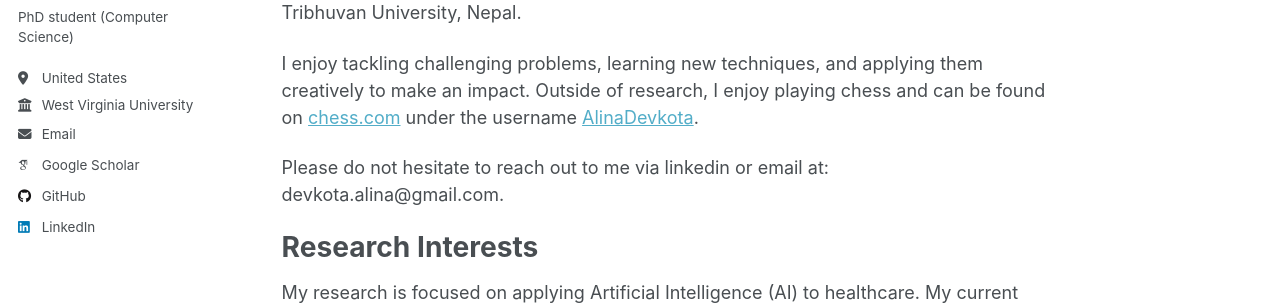
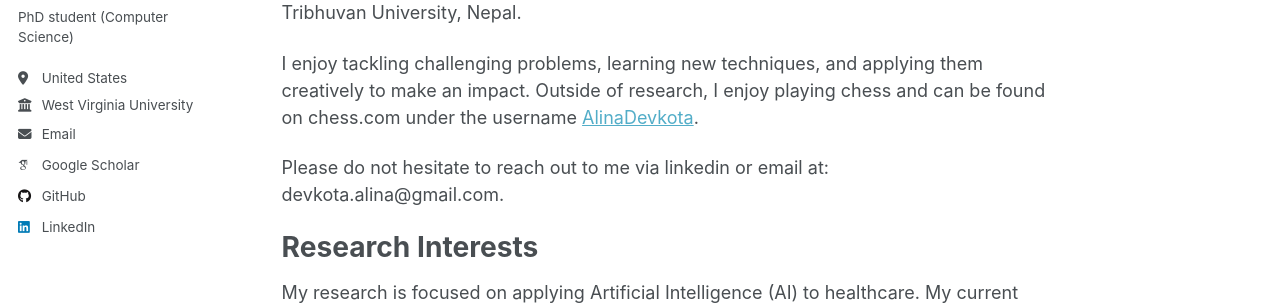
Before and after one commit to alinadevkota/Portfolio, a Jekyll site: the page built from _pages/about.md, in a window 1280 px wide and 1200 px high. Shown: the part 277-582 px from the top of the window. Built offline with Jekyll 4.4.1, drawn with Linux system fonts in a browser that asks for light colours; some web fonts are replaced; a script that is not in the unit is left out; some of the changed lines change nothing that is shown.

Commit message:
update skills

```diff
--- a/_pages/about.md
+++ b/_pages/about.md
@@ -12,7 +12,7 @@ Before starting my Ph.D., I worked as a Machine Learning Engineer for four years
 I completed my Bachelor's degree in Computer Engineering from Pulchowk Campus (Institute of Engineering), Tribhuvan University, Nepal.
 
 I enjoy tackling challenging problems, learning new techniques, and applying them creatively to make an impact.
-Outside of research, I enjoy playing chess and can be found on [chess.com](https://www.chess.com/) under the username [AlinaDevkota](https://www.chess.com/member/alinadevkota).
+Outside of research, I enjoy playing chess and can be found on chess.com under the username [AlinaDevkota](https://www.chess.com/member/alinadevkota).
 
 Please do not hesitate to reach out to me via linkedin or email at: devkota.alina@gmail.com.
 
```
